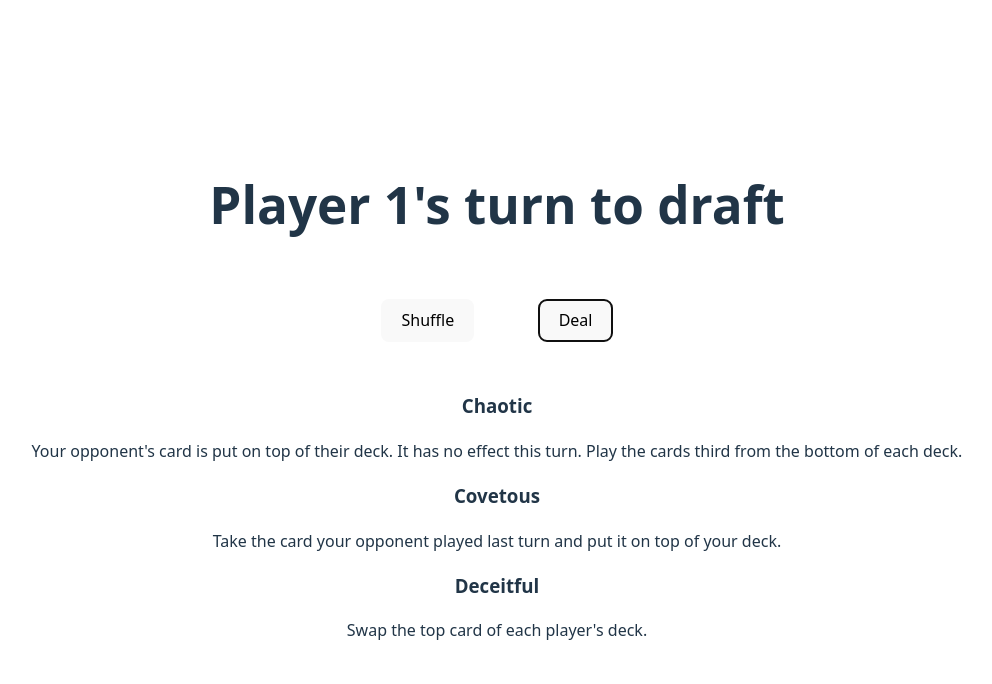
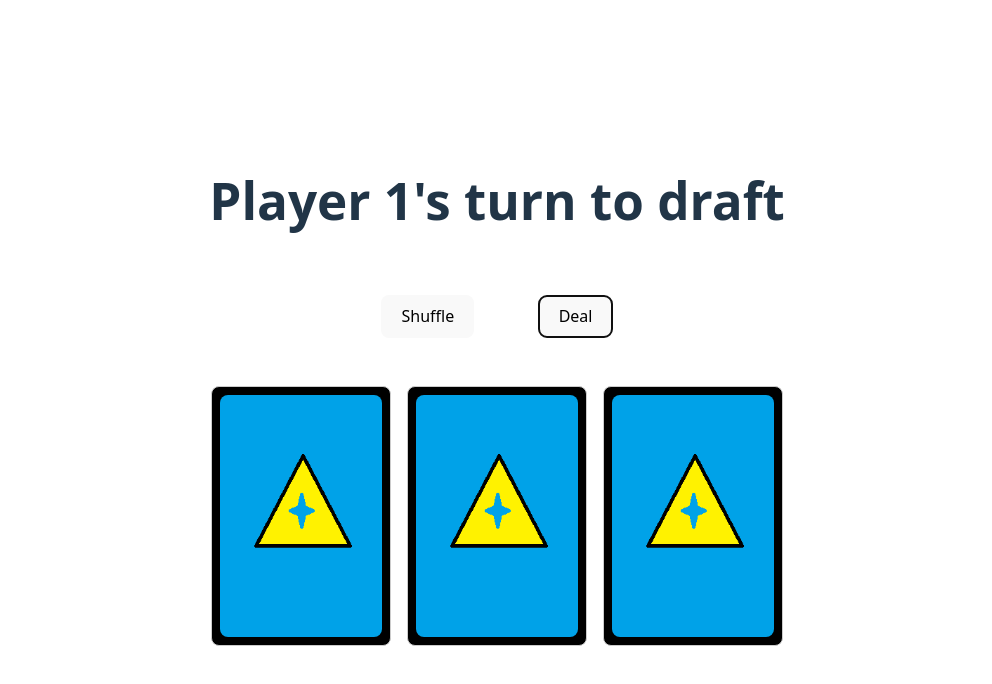
Before and after one commit to MSymeono/Escape-Fate-Game, a React (Vite) app in the folder Escape-Fate-Game/: page / in a window 1280 px wide. Both pictures are taken after a click on the button "Deal". Shown: the top 684 px of the page, without its empty margins (143-1135 px from the left). Built offline with nearby package versions, Linux system fonts and the light colour scheme.

Commit message:
flipping buttons and card back

```diff
--- a/Escape-Fate-Game/src/App.css
+++ b/Escape-Fate-Game/src/App.css
@@ -42,6 +42,15 @@
   justify-content: center;
 }
 
-.read-the-docs {
-  color: #888;
+
+
+.card-grid {
+  display: flex;
+  flex-direction: row;
+  flex-wrap: wrap;
+  justify-content: center;
+  gap: 1rem;
+  padding: 1rem;
+  max-width: 1000px;
+  margin: 0 auto;
 }
--- a/Escape-Fate-Game/src/App.tsx
+++ b/Escape-Fate-Game/src/App.tsx
@@ -2,6 +2,7 @@ import { useState } from 'react';
 import './App.css';
 import Card from './Card';
 import { useEffect } from 'react'
+
 type Card = {
   Name: string;
   Text: string;
@@ -270,18 +271,13 @@ const cardClick = (card:Card) =>{
         <button onClick={() => deal()}>Deal</button>
       </div>
       </div>
-      <div>
+
+      <div className='card-grid'>
       {draftArray.map((id, index) => {
           const card = cardLibrary.find((card) => card.id === id);
           return <Card key={`${id}-${index}`} card={card} zone='draft' onClick={()=> cardClick(card)}/>;
         })}
       </div>
-      {/* <div className='deck'>
-        {deckArray.map((id, index) => {
-          const card = cardLibrary.find((card) => card.id === id);
-          return <Card key={`${id}-${index}`} card={card} zone='draft' />;
-        })}
-      </div> */}
 
     </>
   );
--- a/Escape-Fate-Game/src/Card.css
+++ b/Escape-Fate-Game/src/Card.css
@@ -1,4 +1,61 @@
-.card{
-    border: 2px;
-    border-color: black;
-}
+.card-container {
+    perspective: 1000px;
+    width: clamp(120px, 18vw, 180px);
+    height: clamp(160px, 26vw, 260px);
+  }
+
+  .card-inner {
+    position: relative;
+    width: 100%;
+    height: 100%;
+    transition: transform 0.6s;
+    transform-style: preserve-3d;
+  }
+
+  .card-container:hover .card-inner {
+    transform: rotateY(180deg);
+  }
+
+  .card-front,
+  .card-back {
+    position: absolute;
+    top: 0;
+    left: 0;
+    width: 100%;
+    height: 100%;
+    backface-visibility: hidden;
+    border: 1px solid #ccc;
+    border-radius: 8px;
+    display: flex;
+    justify-content: center;
+    align-items: center;
+    font-size: 0.9rem;
+    padding: 0.5rem;
+    overflow: hidden;
+    text-align: center;
+    flex-direction: column;
+    box-sizing: border-box;
+  }
+
+  /* This class is no longer needed */
+  .card-front-content {
+    /* Removed rotateY */
+  }
+
+  .card-front {
+    background-color: white;
+    transform: rotateY(180deg); /* ✅ Don't rotate the front */
+  }
+
+  .card-back {
+    background-color: #000000;
+    color: white;
+    transform: none; /* ✅ Back is rotated */
+  }
+
+  .card-back img {
+    width: 100%;
+    height: 100%;
+    object-fit: cover;
+    border-radius: 8px;
+  }
--- a/Escape-Fate-Game/src/Card.tsx
+++ b/Escape-Fate-Game/src/Card.tsx
@@ -1,3 +1,5 @@
+import CardBack from './assets/CardBack.png'
+import './Card.css'
 type CardProps = {
     card: CardType;
     onClick?: () => void;
@@ -5,13 +7,20 @@ type CardProps = {
     zone?: "draft" | "player1Deck" | "player2Deck" | "board";
   };
 
-  const Card = ({ card, onClick, isSelected, zone }: CardProps) => {
-    // Handle styles and click behavior based on zone/props
+  const Card = ({ card, onClick }: CardProps) => {
     return (
-      <div className={`card ${zone} ${isSelected ? "selected" : ""}`} onClick={onClick}>
-        <h3>{card.Name}</h3>
-        <p>{card.Text}</p>
+
+      <div className="card-container">
+      <div className="card-inner">
+        <div className="card-front" onClick={onClick}>
+          <h3>{card.Name}</h3>
+          <p>{card.Text}</p>
+        </div>
+        <div className="card-back">
+          <img src={CardBack} alt="card back" />
+        </div>
       </div>
+    </div>
     );
   };
 
```
Also changed, not shown: Escape-Fate-Game/public/CardBack.png (added), Escape-Fate-Game/src/assets/CardBack.png (added).
